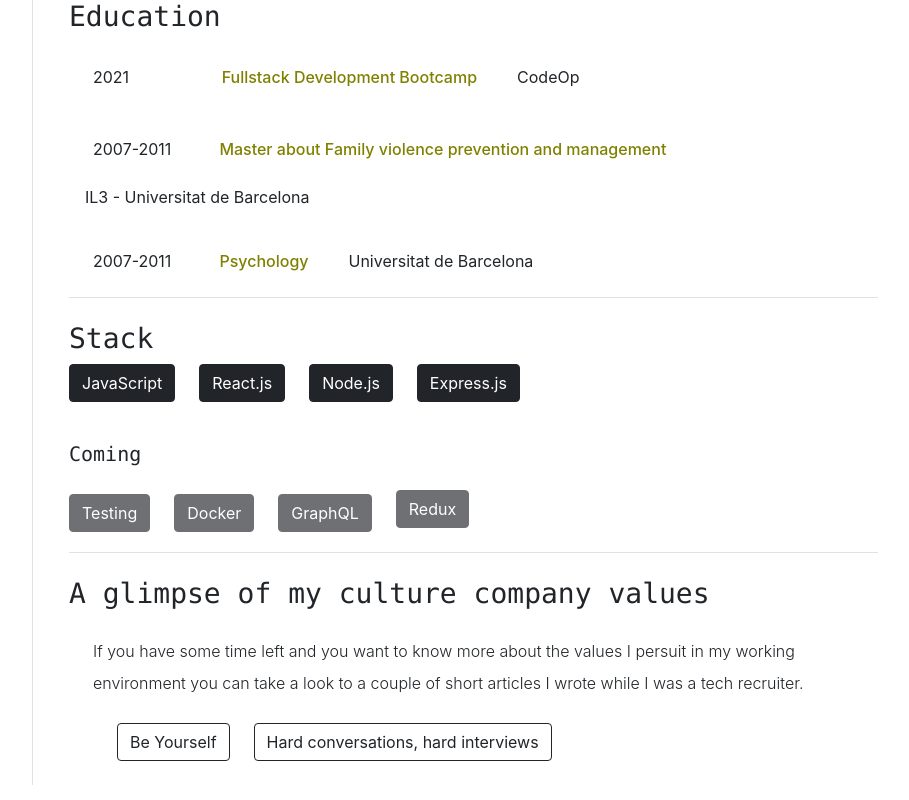
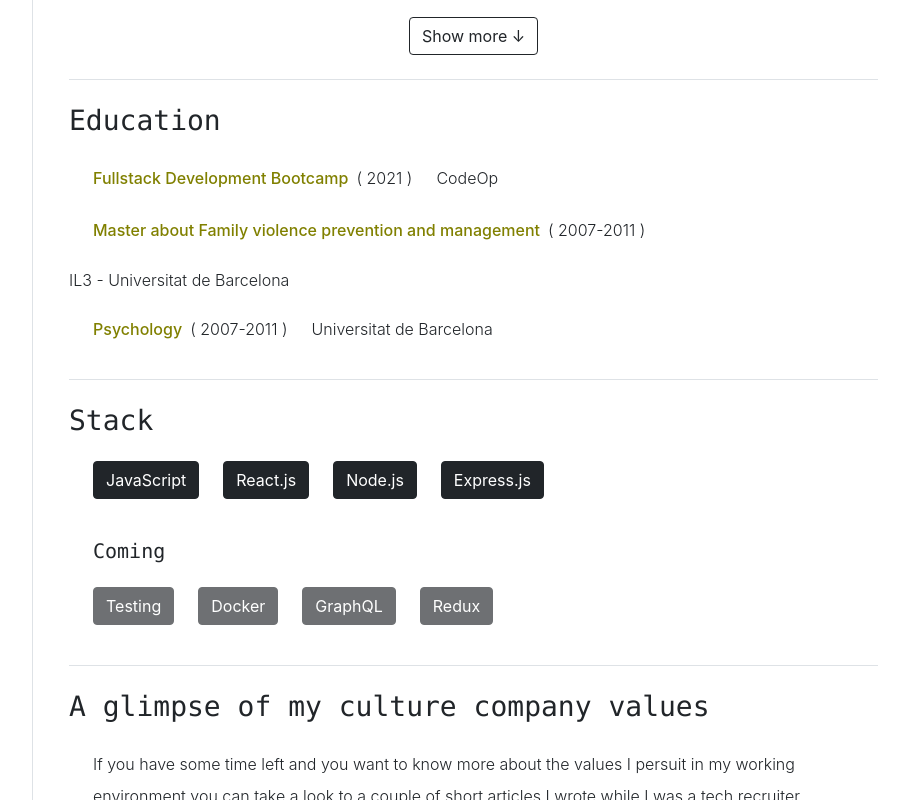
Before and after one commit to andriumm/andrea-mestre-portfolio, a React (Create React App) app: page / in a window 1280 px wide. Shown: the part 980-1780 px from the top of the page, without its empty margins (354-1263 px from the left). Built offline with nearby package versions, Linux system fonts and the light colour scheme; a web font is replaced by a local one.

Commit message:
some fixes

```diff
--- a/src/components/Experience.js
+++ b/src/components/Experience.js
@@ -14,16 +14,16 @@ export default function Experience() {
 
 	return (
 		<div>
-			<div class="container" className="">
+			<div className="">
 				<div className="row">
-					<div className="col-3 mx-4 my-4">
+					<div className="col-3 mx-4 my-4 text-center">
 						<img
 							src="./images/profile_draw.jpg"
-							className="mb-4 ms-5"
+							className="mb-4  text-center"
 							id="profile_pic"
 						/>
 						<h3 className="font-monospace text-center">About me</h3>
-						<p className="mx-4 my-4 fw-light lh-lg">
+						<p className="ms-4 my-4 fw-light lh-lg">
 							Now, FullStack developer! With a tech recruitment background for
 							the last 4 years in international environments, currently willing
 							to work on the "other side" of a software company. I'd like to
@@ -64,7 +64,7 @@ export default function Experience() {
 						</div>
 					</div>
 
-					<div className="col mx-4 my-4 border-start">
+					<div className="col mx-4 my-4 border-start fw-light lh-lg">
 						<div className="mx-4 border-bottom">
 							<h3 className="font-monospace">Background</h3>
 							<div>
@@ -191,33 +191,38 @@ export default function Experience() {
 						<div className="mx-4 my-4 border-bottom">
 							<h3 className="font-monospace">Education</h3>
 							<div>
-								<p className="d-inline-flex mx-4 my-4">
-									2021 &emsp;&ensp;&ensp;&ensp;{" "}
-								</p>
-								<h6 className="d-inline-flex mx-4 my-4">
+								<h6 className="d-inline-flex mx-4 mt-4 mb-2">
 									Fullstack Development Bootcamp
+									<span>
+										<p className="ms-2 text-dark fw-light">( 2021 )</p>
+									</span>
 								</h6>
 
-								<p className="d-inline-flex mx-3"> CodeOp</p>
+								<p className="d-inline-flex"> CodeOp</p>
 							</div>
 							<div>
-								<p className="d-inline-flex mx-4 my-4">2007-2011</p>
-								<h6 className="d-inline-flex mx-4 my-4">
+								<h6 className="d-inline-flex mx-4 my-2">
 									Master about Family violence prevention and management
+									<span>
+										<p className="ms-2 text-dark fw-light"> ( 2007-2011 )</p>
+									</span>
 								</h6>
 
-								<p className="d-inline-flex mx-3">
-									IL3 - Universitat de Barcelona
-								</p>
+								<p className="d-inline-flex">IL3 - Universitat de Barcelona</p>
 							</div>
 							<div>
-								<p className="d-inline-flex mx-4 my-4">2007-2011</p>
-								<h6 className="d-inline-flex mx-4 my-4">Psychology</h6>
-								<p className="d-inline-flex mx-3">Universitat de Barcelona</p>
+								<h6 className="d-inline-flex mx-4 mt-2 mb-4">
+									Psychology
+									<span>
+										<p className="ms-2 text-dark fw-light">( 2007-2011 )</p>
+									</span>
+								</h6>
+								<p className="d-inline-flex">Universitat de Barcelona</p>
 							</div>
 						</div>
 						<div className="mx-4 my-4 border-bottom">
-							<h3 className="font-monospace">Stack</h3>
+							<h3 className="font-monospace mb-4">Stack</h3>
+							<div className="mx-4 mb-4">
 								<p className="btn btn-dark me-4">JavaScript</p>
 								<p className="btn btn-dark me-4">React.js</p>
 								<p className="btn btn-dark me-4">Node.js</p>
@@ -226,7 +231,8 @@ export default function Experience() {
 								<p className="btn btn-dark disabled me-4">Testing</p>
 								<p className="btn btn-dark disabled me-4">Docker</p>
 								<p className="btn btn-dark disabled me-4">GraphQL</p>
-							<p className="btn btn-dark disabled mb-4 me-4">Redux</p>
+								<p className="btn btn-dark disabled  me-4">Redux</p>
+							</div>
 						</div>
 						<div className="mx-4 my-4">
 							<h3 className="font-monospace">
@@ -238,7 +244,7 @@ export default function Experience() {
 								to a couple of short articles I wrote while I was a tech
 								recruiter.
 							</h6>
-							<div className="mx-4">
+							<div>
 								<a
 									href="https://newwork-es.medium.com/be-yourself-e05c48bf1629"
 									target="_blank"
```
Lines whose indentation alone changed are shown as unchanged.
